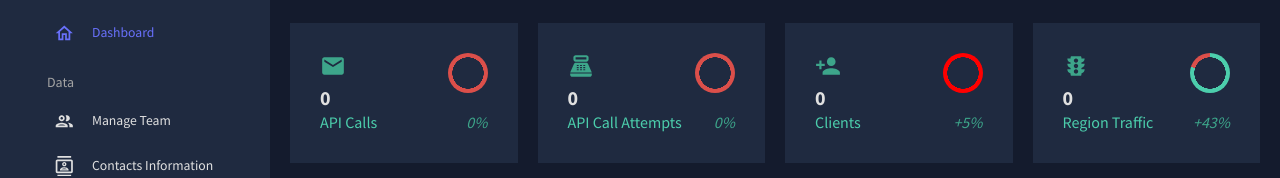
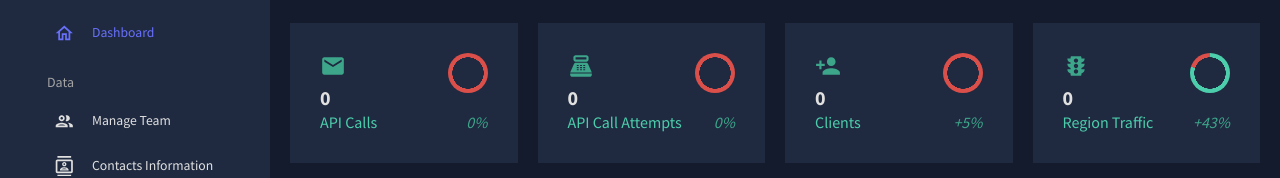
Before and after one commit to tsypuk/aws-client-monitor, a React (Create React App) app in the folder react-admin/: page / in a window 1280 px wide. Shown: the part 160-338 px from the top of the page. Built offline with nearby package versions, Linux system fonts and the light colour scheme; no server answers.

Commit message:
feat: default color for clients dashboard

```diff
--- a/react-admin/src/components/Clients.tsx
+++ b/react-admin/src/components/Clients.tsx
@@ -27,17 +27,18 @@ const Clients: React.FC = () => {
 
     const getSectors = (): Array<{ value: number; color: string }> => {
         const total = Array.from(counter.values()).reduce((acc, count) => acc + count, 0); // Calculate the total count
-        const colors = ["green", "blue", "orange", "red", "purple", "yellow"]; // Define colors for each client
+        const colorsArray = ["green", "blue", "orange", "red", "purple", "yellow"]; // Define colors for each client
 
         let colorIndex = 0; // Track the index of the colors array
 
         // Generate sectors based on the counter map
         if (counter.size == 0) {
-            return [{value: 1, color: "red"}]
+
+            return [{value: 1, color: colors.redAccent[500]}]
         }
         const sectors = Array.from(counter.entries()).map(([clientId, count]) => {
             const value = count / total; // Calculate the fraction of the total for this client
-            const color = colors[colorIndex % colors.length]; // Assign a color from the list, looping if needed
+            const color = colorsArray[colorIndex % colorsArray.length]; // Assign a color from the list, looping if needed
             colorIndex++;
 
             return {value, color};
```
